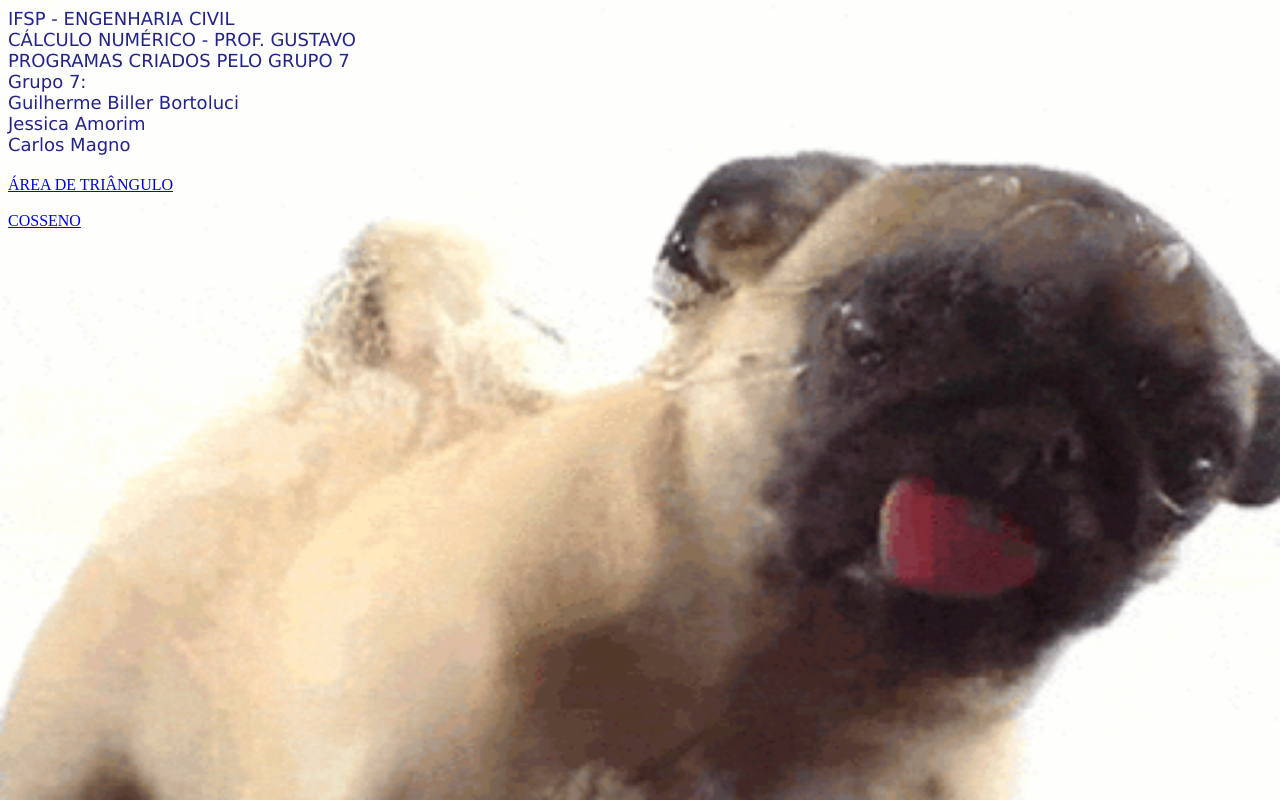
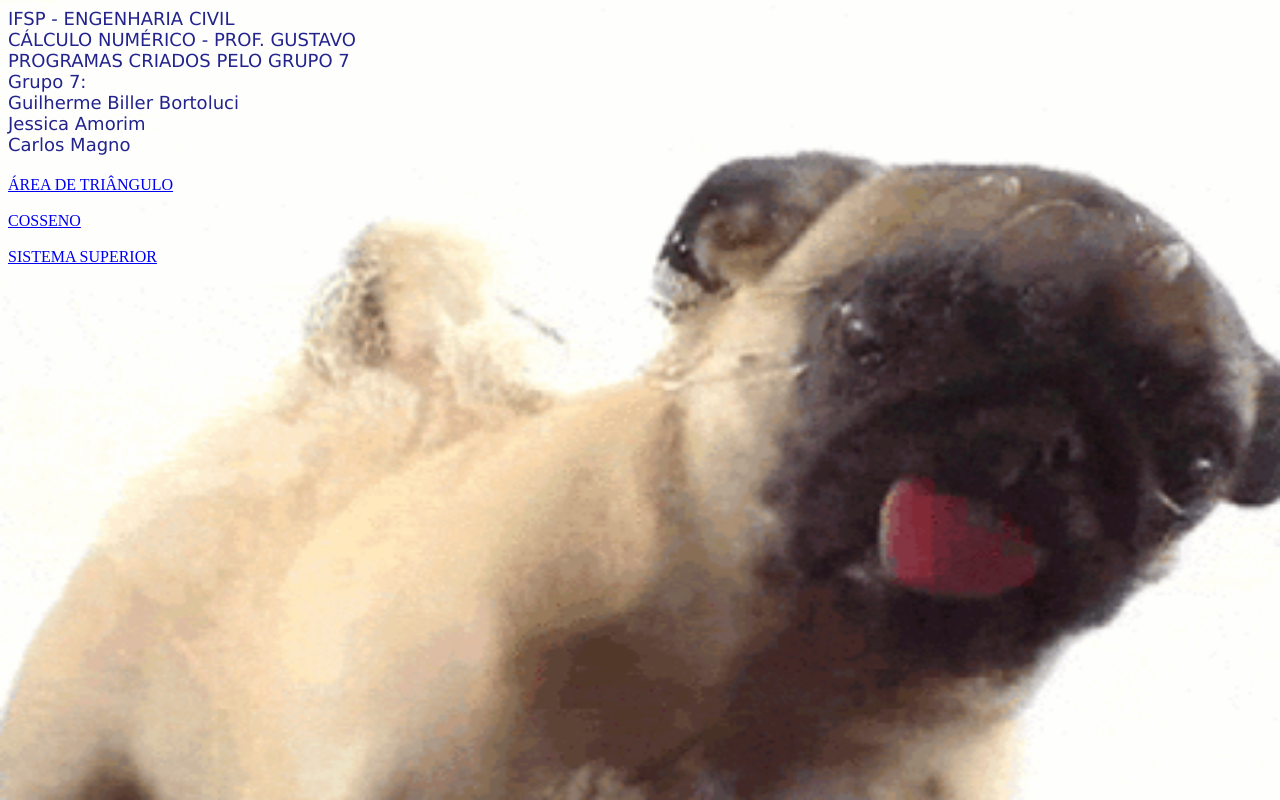
Before and after one commit to 2016grupo7/2016grupo7, a plain HTML site: page index.html in a window 1280 px wide. Drawn offline with Linux system fonts and the light colour scheme.

Commit message:
Update index.html

```diff
--- a/index.html
+++ b/index.html
@@ -30,5 +30,8 @@ Carlos Magno
 <br>
 <br>
 <a href="cosseno/cosseno.html">COSSENO</a>
+<br>
+<br>
+<a href="sistemasuperior.html">SISTEMA SUPERIOR</a>
 </body>
 </html>
```
